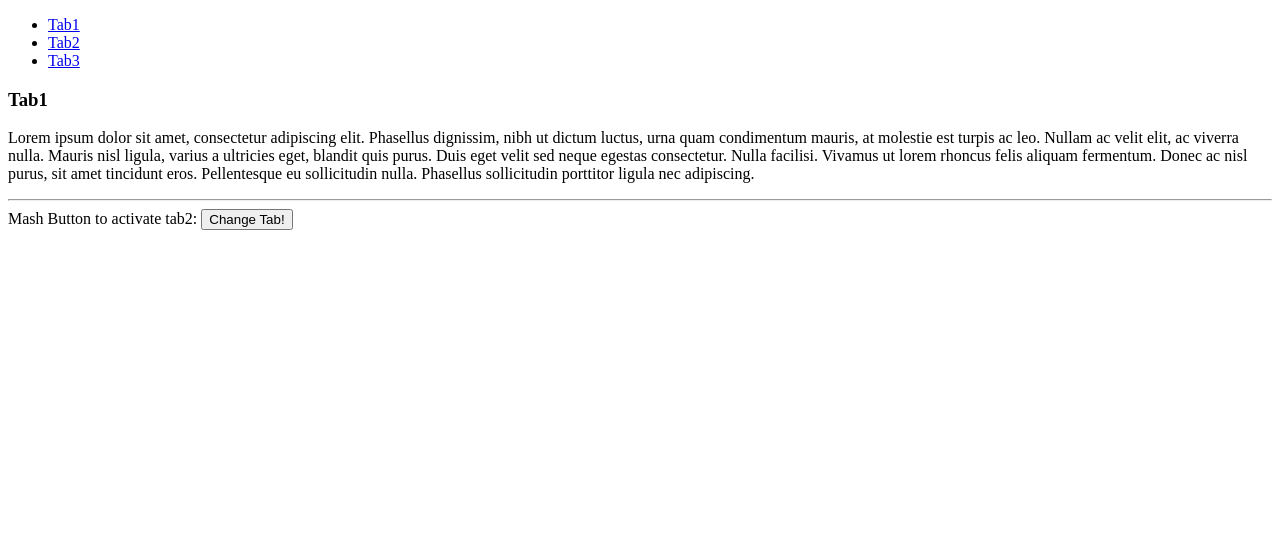
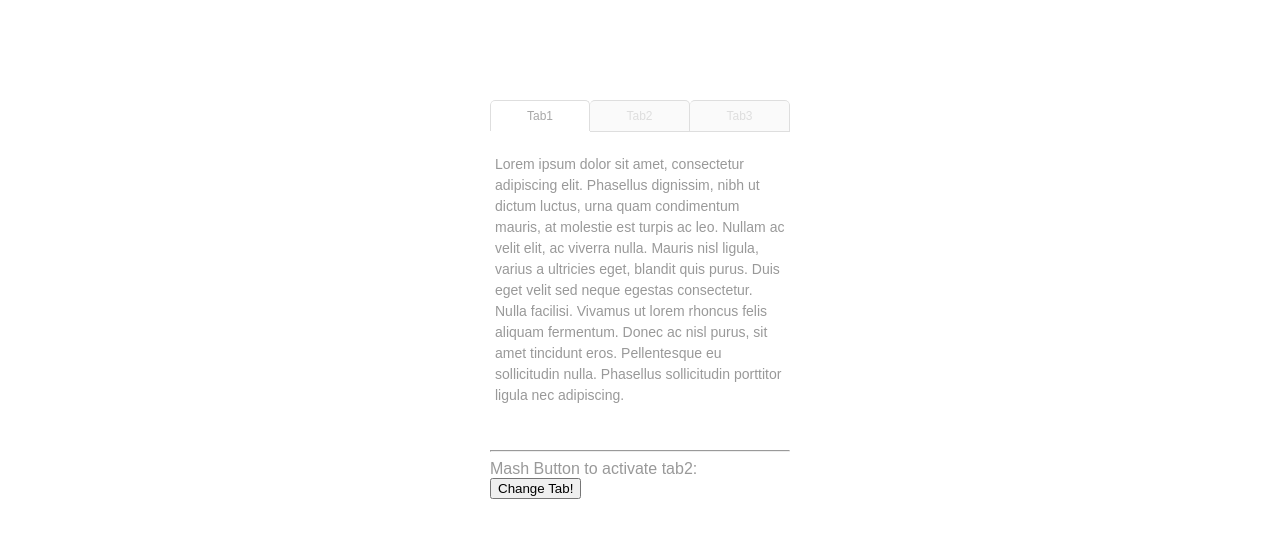
Before and after one commit to christianyates/jQuery-SemanticTabs, a plain HTML site: page demo.html in a window 1280 px wide. Drawn offline with nearby package versions, Linux system fonts and the light colour scheme.

Commit message:
New layout for demo tabs

```diff
--- a/demo.html
+++ b/demo.html
@@ -3,15 +3,17 @@
   <head>
     <meta charset="utf-8">
     <title>jQUery SemanticTabs</title>
+    <link rel="stylesheet" href="style.css">
   </head>
 
   <body>
     <div id="mytabset">
-      <section class="panel">
+      <section class="panel" id="tab1">
         <h3>Tab1</h3>
         <p>Lorem ipsum dolor sit amet, consectetur adipiscing elit. Phasellus dignissim, nibh ut dictum luctus, urna quam condimentum mauris, at molestie est turpis ac leo. Nullam ac velit elit, ac viverra nulla. Mauris nisl ligula, varius a ultricies eget, blandit quis purus. Duis eget velit sed neque egestas consectetur. Nulla facilisi. Vivamus ut lorem rhoncus felis aliquam fermentum. Donec ac nisl purus, sit amet tincidunt eros. Pellentesque eu sollicitudin nulla. Phasellus sollicitudin porttitor ligula nec adipiscing.</p>
       </section>
-      <section class="panel">
+
+      <section class="panel" id="tab2">
         <h3>Tab2</h3>
         <ol>
           <li><h4>Item 1</h4></li>
@@ -21,17 +23,19 @@
           <li><h4>Item 5</h4></li>
         </ol>
       </section>
-      <section class="panel">
+
+      <section class="panel" id="tab3">
         <h3>Tab3</h3>
         <h4>Subtitle</h4>
         <p>Lorem ipsum dolor sit amet, consectetur adipiscing elit. Phasellus dignissim, nibh ut dictum luctus, urna quam condimentum mauris, at molestie est turpis ac leo. Nullam ac velit elit, ac viverra nulla. Mauris nisl ligula, varius a ultricies eget, blandit quis purus. Duis eget velit sed neque egestas consectetur. Nulla facilisi. Vivamus ut lorem rhoncus felis aliquam fermentum. Donec ac nisl purus, sit amet tincidunt eros. Pellentesque eu sollicitudin nulla. Phasellus sollicitudin porttitor ligula nec adipiscing.</p>
       </section>
     </div>
 
-    <hr/>
-
-    <label for="mash">Mash Button to activate tab2:</label>
-    <input type="button" name="mash" value="Change Tab!" id="mash">
+    <div class="activate">
+      <hr/>
+      <label for="mash">Mash Button to activate tab2:</label>
+      <input type="button" name="mash" value="Change Tab!" id="mash">
+    </div>
 
     <script src="http://code.jquery.com/jquery-1.5.1.min.js"></script>
     <script src="jquery.semantictabs.js"></script>
@@ -40,13 +44,14 @@
       $(document).ready(function(){
 
         $("#mytabset").semantictabs({
-          panel:'.panel',                //-- Selector of individual panel body
-          head:'h3',                    //-- Selector of element containing panel head
-          active:':first'               //-- Selector of panel to activate by default
+          panel:'.panel',                 //-- Selector of individual panel body.
+          head:'h3',                      //-- Selector of element containing panel head.
+          active:':first',                //-- Selector of panel to activate by default.
+          removeHead: true                //-- Remove headings from panel.
         });
 
         $('#mash').click(function(){
-          $("#mytabset").semantictabs({activate:1});
+          $("#mytabset").semantictabs({ activate:1 });
         });
 
       });
--- /dev/null
+++ b/style.css
@@ -0,0 +1,69 @@
+body {
+  margin: 100px 0;
+  font-family: sans-serif;
+  color: #999;
+}
+
+p {
+  font-size: 14px;
+  line-height: 21px;
+}
+
+h4 {
+  font-size: 24px;
+  font-weight: normal;
+  color: #1cbbe9;
+  border-bottom: 1px dotted #1cbbe9;
+  margin: 10px 0;
+}
+
+#mytabset {
+  width: 300px;
+  margin: 0 auto;
+  border-radius: 5px;
+  overflow: hidden;
+}
+
+.semtabs {
+  list-style: none;
+  padding: 0;
+  margin: 0;
+  height: 30px;
+}
+
+.semtabs li {
+  width: 100px;
+  float: left;
+}
+
+.semtabs a {
+  display: block;
+  background: #ddd;
+  font-size: 12px;
+  text-align: center;
+  text-decoration: none;
+  height: 30px;
+  line-height: 30px;
+  color: #dedede;
+  border: 1px solid #dedede;
+  border-left: none;
+  border-radius: 5px 5px 0 0;
+  background: #fafafa
+}
+
+.semtabs li:first-child a {
+  border-left: 1px solid #dedede;
+}
+
+.semtabs li.active a {
+  background: #fff;
+  color: #a8a8a8;
+  border-bottom: none;
+}
+
+.panel { padding: 10px 5px; }
+
+.activate {
+  width: 300px;
+  margin: 20px auto;
+}
```
